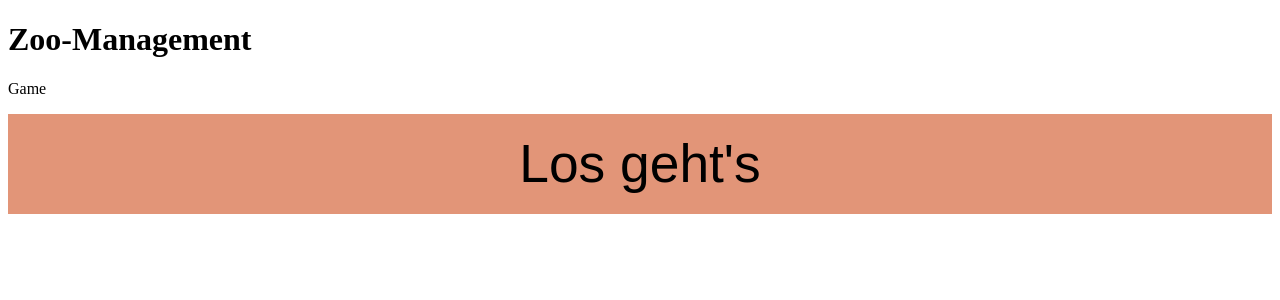
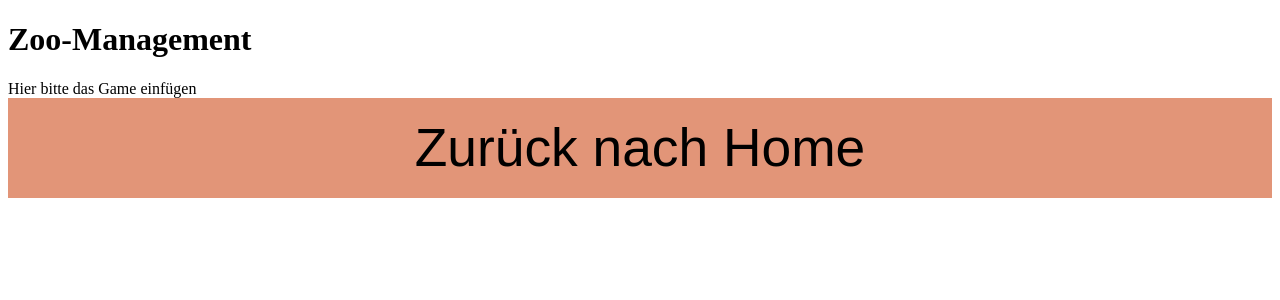
Before and after one commit to neuefische/cgn-java-22-2-zoomanagement, a React (Create React App) app in the folder frontend/: page /#/ in a window 1280 px wide. Both pictures are taken after a click on the button "Los geht's". Shown: the top 300 px of the page. Built offline with nearby package versions, Linux system fonts and the light colour scheme; no server answers.

Commit message:
insert ReturnToHomeButton. Platzhalter für Game einfügen

```diff
--- a/frontend/src/App.tsx
+++ b/frontend/src/App.tsx
@@ -5,7 +5,6 @@ import 'react-toastify/dist/ReactToastify.css';
 import {HashRouter} from "react-router-dom";
 import AllRoutes from "./shared/AllRoutes";
 import Header from "./shared/Header";
-import GameButton from "./shared/GameButton";
 
 export default function App() {
 
@@ -13,7 +12,7 @@ export default function App() {
         <Header/>
         <HashRouter>
             <AllRoutes/>
-            <GameButton/>
+
         </HashRouter>
         <ToastContainer/>
     </>;
--- a/frontend/src/shared/AllRoutes.tsx
+++ b/frontend/src/shared/AllRoutes.tsx
@@ -1,6 +1,4 @@
 import DetailPlant from "../plant/DetailPlant";
-
-
 import React from "react";
 import {Route, Routes} from "react-router-dom";
 import Home from "./Home";
@@ -8,6 +6,10 @@ import useAnimals from "../animal/useAnimals";
 import usePlants from "../plant/usePlants";
 import useTrucks from "../truck/useTrucks";
 import useEmployee from "../employee/useEmployee";
+import ZooGame from "./ZooGame";
+
+
+
 
 export default function AllRoutes() {
 
@@ -20,13 +22,13 @@ export default function AllRoutes() {
 
         <Routes>
             <Route path={"/"} element={<Home animalHook={animalHook}
-
                                              truckHook={truckHook}
                                              employeeHook={employeeHook}
                                              plantHook={plantHook}/>}/>
+
             <Route path={"/plant/:id"}
                    element={<DetailPlant plants={plantHook.plants} updatePlant={plantHook.updatePlant}/>}/>
-            <Route path={"/zooGame"} element={<p>Game</p>}/>
+            <Route path={"/zooGame"} element={<ZooGame/>}/>
         </Routes>
 
     )
--- a/frontend/src/shared/Home.tsx
+++ b/frontend/src/shared/Home.tsx
@@ -9,6 +9,7 @@ import {Animal} from "../animal/Animal";
 import Truck from "../truck/Truck";
 import Employee from "../employee/Employee";
 import {PlantType} from "../plant/PlantType";
+import GameButton from "./GameButton";
 
 type HomeProps = {
     animalHook: {
@@ -39,6 +40,7 @@ export default function Home(props: HomeProps) {
                         onDeleteAnimal={props.animalHook.onDeleteAnimal}/>
             <Employees employees={props.employeeHook.employees} addEmployee={props.employeeHook.addEmployee}
                        onDeleteEmployee={props.employeeHook.deleteEmployee}/>
+            <GameButton/>
             <ToastContainer/>
         </>);
 }
--- /dev/null
+++ b/frontend/src/shared/ReturnToHomeButton.tsx
@@ -0,0 +1,14 @@
+import React from "react";
+import {useNavigate} from "react-router-dom";
+
+export default function ReturnToHomeButton() {
+const navigate=useNavigate();
+    return (
+        <div className={"GameButton"}>
+            <button id={"startButton"}  onClick={() => {navigate("/")
+            }}>
+                Zurück nach Home
+            </button>
+        </div>
+    )
+}
--- /dev/null
+++ b/frontend/src/shared/ZooGame.tsx
@@ -0,0 +1,13 @@
+
+import ReturnToHomeButton from "./ReturnToHomeButton";
+
+export default function ZooGame() {
+
+    return(
+<>
+<div>Hier bitte das Game einfügen</div>
+
+        <ReturnToHomeButton/>
+</>
+    )
+}
```
